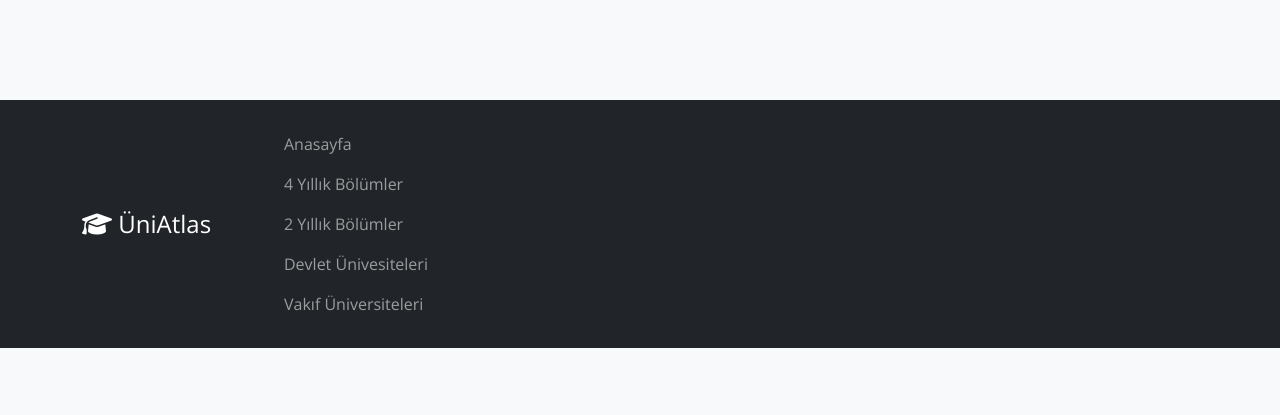
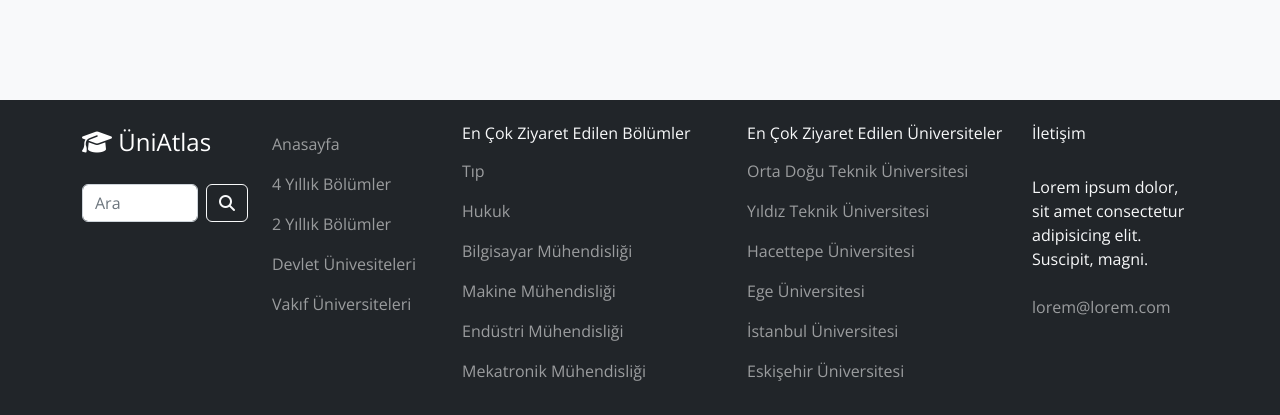
Before and after one commit to berkaykarakush/uniatlas, a website: page public/index.html in a window 1280 px wide. Shown: the part 834-1249 px from the top of the page. Before the commit the page ends 1182 px from the top, so only its background shows below. Drawn offline with nearby package versions, Linux system fonts and the light colour scheme; files that its build step writes are made by us from their sources.

Commit message:
main-footer updated

```diff
--- a/public/index.html
+++ b/public/index.html
@@ -177,14 +177,25 @@
     <footer id="main-footer">
       <div class="container-fluid bg-dark">
         <nav class="container navbar-dark">
-          <div class="row">
-            <div class="col-2 d-flex align-items-center">
+          <div class="row pt-4 text-start">
+            <div class="col-2">
               <a class="navbar-brand fs-4" href="index.html">
                 <i class="fa-solid fa-graduation-cap"></i>
                 ÜniAtlas</a
               >
+              <form class="d-flex mt-4" role="search">
+                <input
+                  class="form-control me-2"
+                  type="search"
+                  placeholder="Ara"
+                  aria-label="Search"
+                />
+                <button class="btn btn-outline-light" type="submit">
+                  <i class="fa-solid fa-magnifying-glass"></i>
+                </button>
+              </form>
             </div>
-            <div class="col-10 p-4">
+            <div class="col-2">
               <ul class="navbar-nav">
                 <li class="nav-item">
                   <a href="#" class="nav-link">Anasayfa</a>
@@ -203,7 +214,74 @@
                 </li>
               </ul>
             </div>
+            <div class="col-3">
+              <ul class="navbar-nav">
+                <li class="nav-item text-light">
+                  <h6>En Çok Ziyaret Edilen Bölümler</h6>
+                </li>
+                <li class="nav-item">
+                  <a href="#" class="nav-link">Tıp</a>
+                </li>
+                <li class="nav-item">
+                  <a href="#" class="nav-link">Hukuk</a>
+                </li>
+                <li class="nav-item">
+                  <a href="#" class="nav-link">Bilgisayar Mühendisliği</a>
+                </li>
+                <li class="nav-item">
+                  <a href="#" class="nav-link">Makine Mühendisliği</a>
+                </li>
+                <li class="nav-item">
+                  <a href="#" class="nav-link">Endüstri Mühendisliği</a>
+                </li>
+                <li class="nav-item">
+                  <a href="#" class="nav-link">Mekatronik Mühendisliği</a>
+                </li>
+              </ul>
+            </div>
+            <div class="col-3">
+              <ul class="navbar-nav">
+                <li class="nav-item text-light">
+                  <h6>En Çok Ziyaret Edilen Üniversiteler</h6>
+                </li>
+                <li class="nav-item">
+                  <a href="#" class="nav-link">Orta Doğu Teknik Üniversitesi</a>
+                </li>
+                <li class="nav-item">
+                  <a href="#" class="nav-link">Yıldız Teknik Üniversitesi</a>
+                </li>
+                <li class="nav-item">
+                  <a href="#" class="nav-link">Hacettepe Üniversitesi</a>
+                </li>
+                <li class="nav-item">
+                  <a href="#" class="nav-link">Ege Üniversitesi</a>
+                </li>
+                <li class="nav-item">
+                  <a href="#" class="nav-link">İstanbul Üniversitesi</a>
+                </li>
+                <li class="nav-item">
+                  <a href="#" class="nav-link">Eskişehir Üniversitesi</a>
+                </li>
+              </ul>
+            </div>
+            <div class="col-2 text-light">
+              <h6>İletişim</h6>
+              <br />
+
+              <ul class="navbar-nav">
+                <li class="nav-item">
+                  <p class="lead fs-6">
+                    Lorem ipsum dolor, sit amet consectetur adipisicing elit.
+                    Suscipit, magni.
+                  </p>
+                </li>
+                <li class="nav-item">
+                  <a href="#" class="nav-link">lorem@lorem.com</a>
+                </li>
+              </ul>
+            </div>
           </div>
+          <br />
         </nav>
       </div>
     </footer>
```
